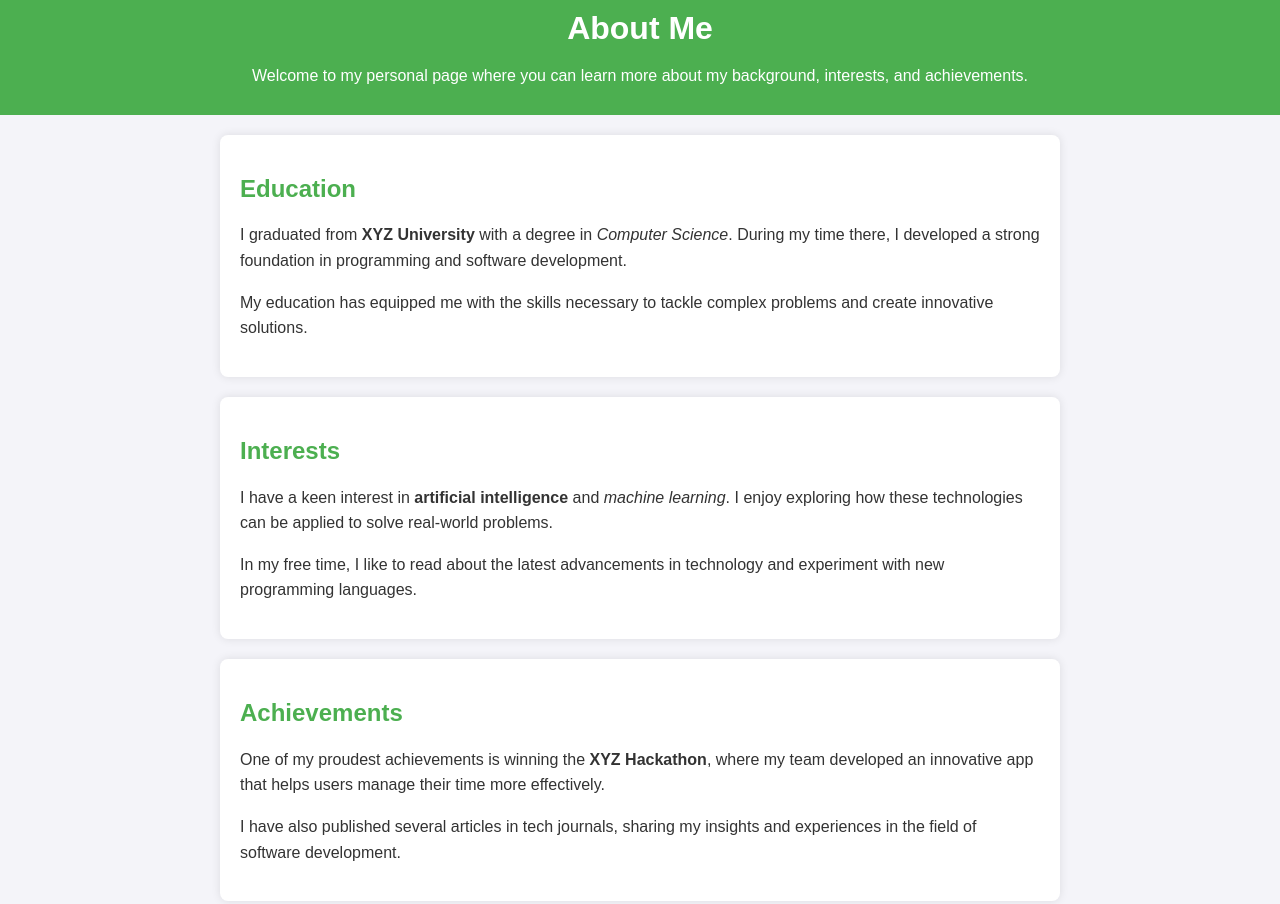
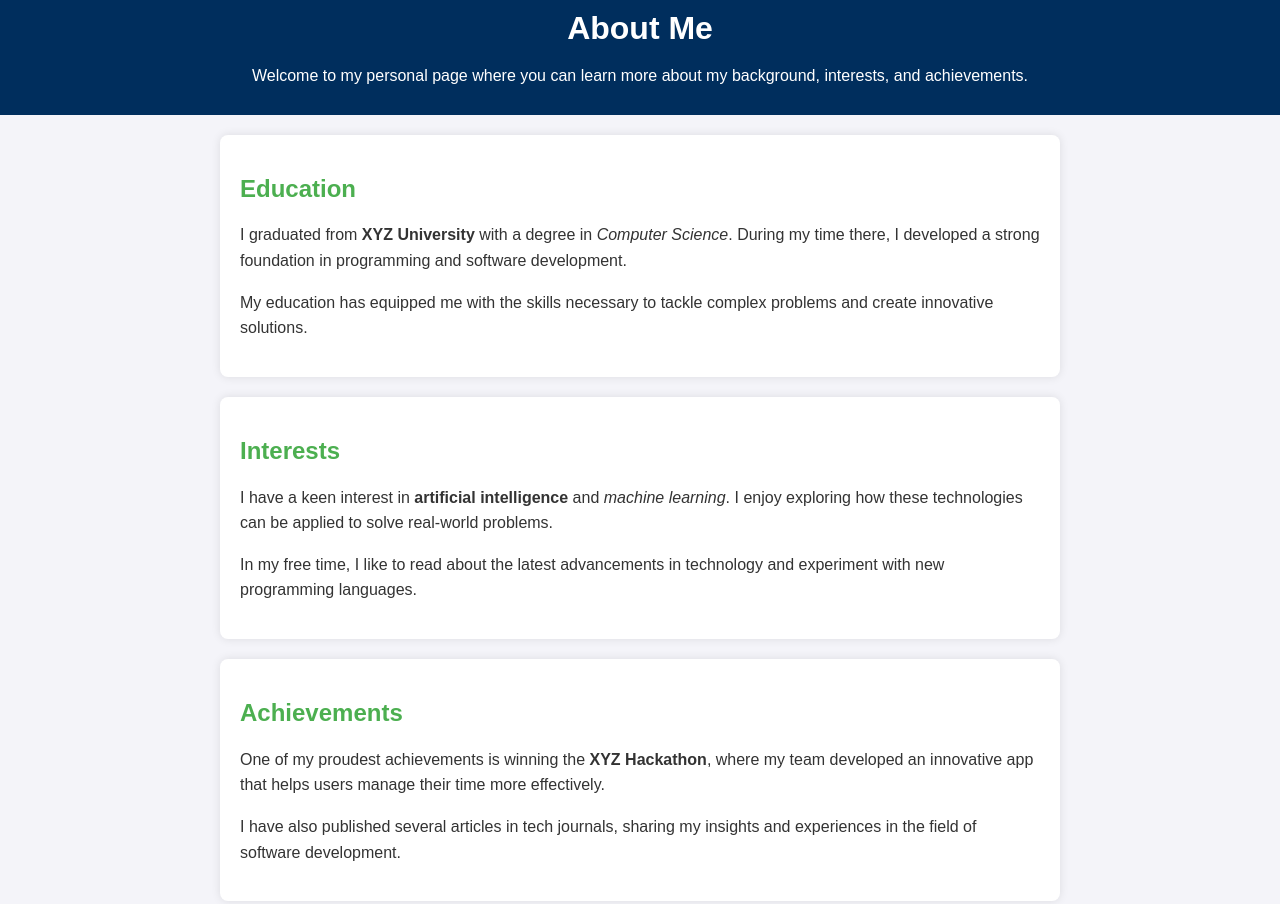
Before and after one commit to taeook/about-me-page, a plain HTML site: page index.html in a window 1280 px wide. Shown: the top 904 px of the page. Drawn offline with Linux system fonts and the light colour scheme.

Commit message:
Update style.css

```diff
--- a/style.css
+++ b/style.css
@@ -7,7 +7,7 @@ body {
 }
 
 header {
-    background-color: #4CAF50;
+    background-color: #002E5D;
     color: white;
     padding: 10px 0;
     text-align: center;
```
